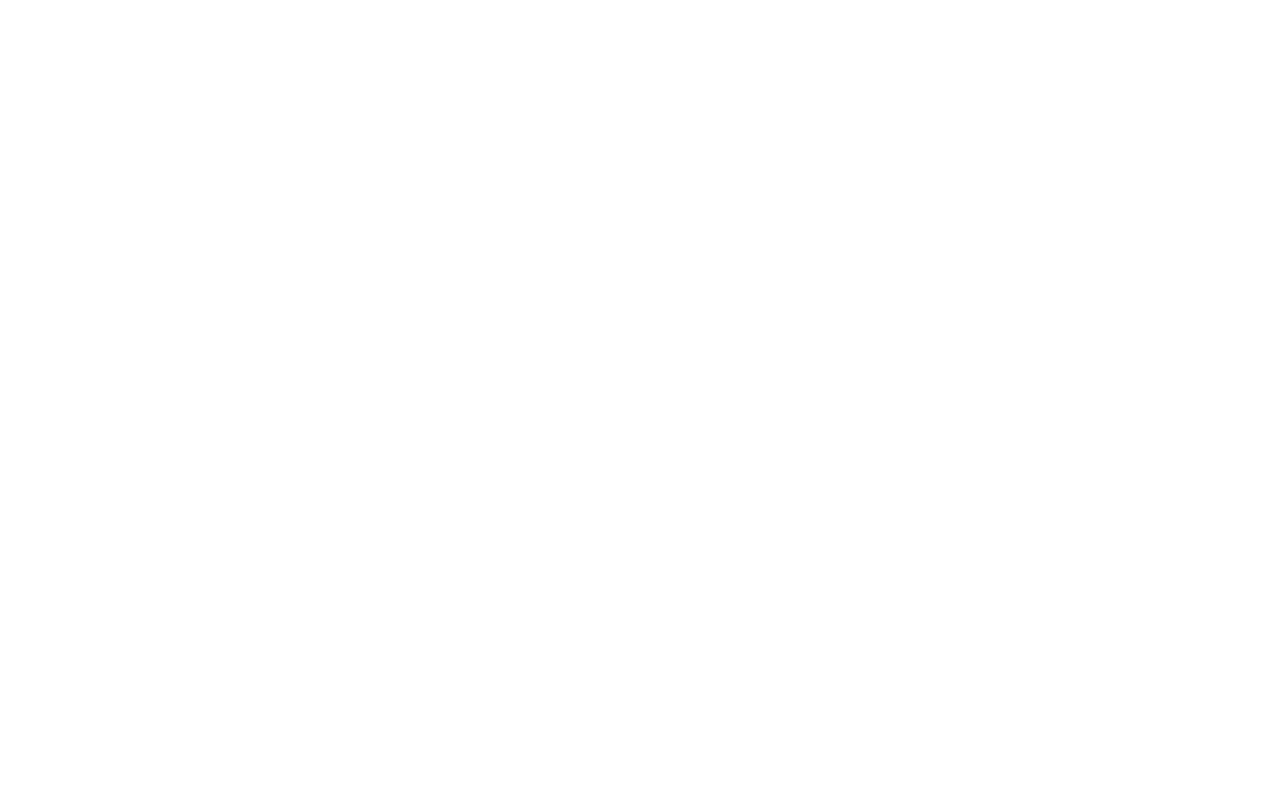
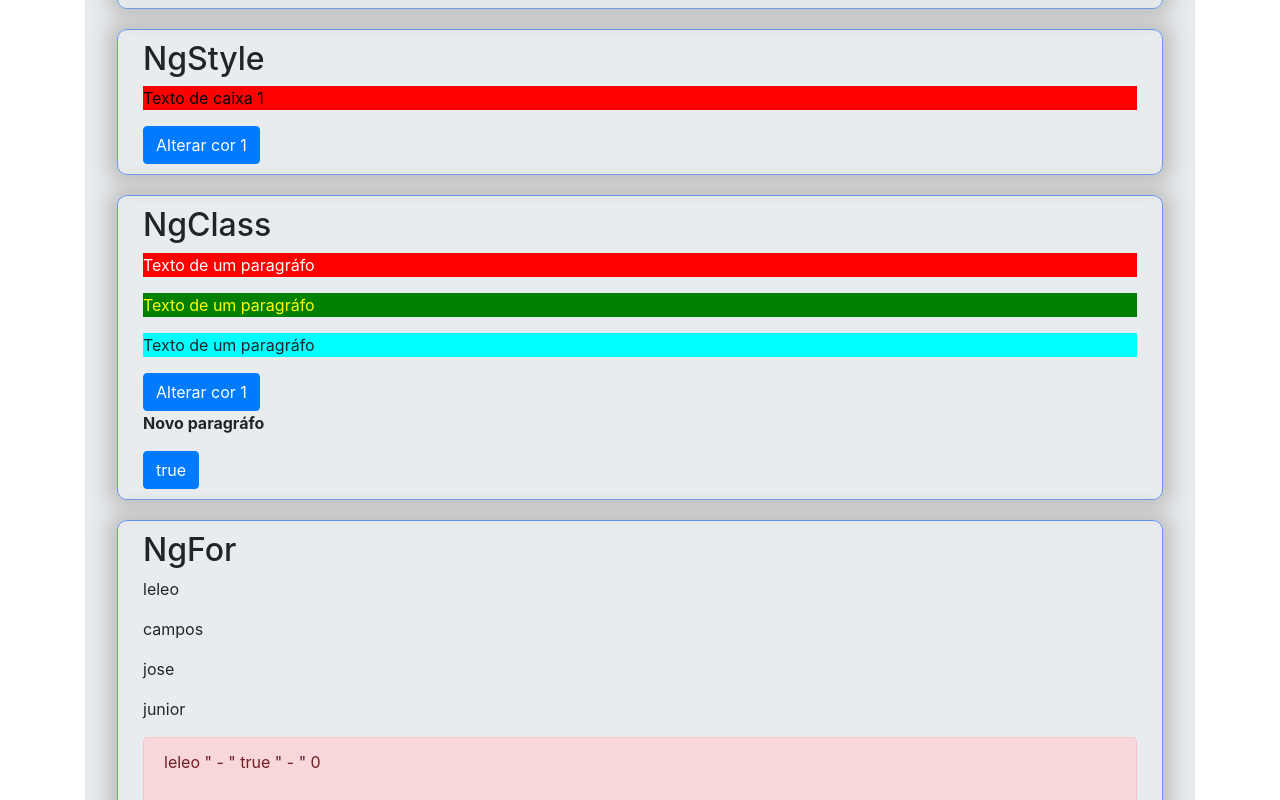
Before and after one commit to leleomaster/Curso_Joao_Ribeiro_Angular_4, an Angular app in the folder primeroProjetoAngular/: page / in a window 1280 px wide. Shown: the part 1400-2200 px from the top of the page. Before the commit the page ends 990 px from the top, so only its background shows below. Built offline with nearby package versions, Linux system fonts and the light colour scheme.

Commit message:
Aprendendo a directives ngClass, ngStyle, ngFor

```diff
--- a/primeroProjetoAngular/src/app/app.component.html
+++ b/primeroProjetoAngular/src/app/app.component.html
@@ -31,3 +31,6 @@
 <app-data-binding-event>
 
 </app-data-binding-event>
+
+<app-introducao-directives></app-introducao-directives>
+<app-directives-ng-style></app-directives-ng-style>
--- a/primeroProjetoAngular/src/app/app.module.ts
+++ b/primeroProjetoAngular/src/app/app.module.ts
@@ -15,6 +15,8 @@
 import { DataBindingExercicioComponent } from './data-binding-exercicio/data-binding-exercicio.component';
 import { DataBindingEventComponent } from './data-binding-event/data-binding-event.component';
 import { FormsModule } from '@angular/forms';
+import { IntroducaoDirectivesComponent } from './introducao-directives/introducao-directives.component';
+import { DirectivesNgStyleComponent } from './directives-ng-style/directives-ng-style.component';
 
 @NgModule({
   declarations: [
@@ -29,7 +31,9 @@
     InterpolationComponent,
     DataBindPropertyComponent,
     DataBindingExercicioComponent,
-    DataBindingEventComponent
+    DataBindingEventComponent,
+    IntroducaoDirectivesComponent,
+    DirectivesNgStyleComponent
   ],
   imports: [
     BrowserModule,
--- /dev/null
+++ b/primeroProjetoAngular/src/app/directives-ng-style/directives-ng-style.component.css
@@ -0,0 +1,9 @@
+.ativo{
+    opacity: 1;
+    font-weight: bold;
+}
+
+.inativo{
+    opacity: .2;
+
+}
--- /dev/null
+++ b/primeroProjetoAngular/src/app/directives-ng-style/directives-ng-style.component.html
@@ -0,0 +1,70 @@
+<div class="format-panel-default">
+  <div class="container">
+    <h2>NgStyle</h2>
+    <div class="panel panel-default">
+
+      <div [ngStyle]="{'color':'black', backgroundColor: cor}">
+        <p>Texto de caixa 1</p>
+      </div>
+
+      <button (click)="btn_Click()" class="btn btn-primary">Alterar cor 1</button>
+
+    </div>
+  </div>
+</div>
+
+<div class="format-panel-default">
+    <div class="container">
+      <h2>NgClass</h2>
+      <div class="panel panel-default">
+
+        <div [ngStyle]="{'color':'white', backgroundColor: 'red'}">
+          <p>Texto de um paragráfo</p>
+        </div>
+
+        <div [ngStyle]="{'color':'yellow', backgroundColor: 'green'}">
+          <p>Texto de um paragráfo</p>
+        </div>
+
+        <div [ngStyle]="AlterarEstilo()">
+          <p>Texto de um paragráfo</p>
+        </div>
+        <button (click)="btn_Click()" class="btn btn-primary">Alterar cor 1</button>
+
+        <!--NgClass-->
+        <p [ngClass]="{ativo: status === true, inativo: status === false}">Novo paragráfo</p>
+        <button (click)="Altenar()" class="btn btn-primary">{{ status }}</button>
+
+      </div>
+    </div>
+  </div>
+
+
+<div class="format-panel-default">
+    <div class="container">
+      <h2>NgFor</h2>
+      <div class="panel panel-default">
+
+          <p *ngFor="let nome of GetListaNomes()">
+            {{nome}}
+          </p>
+
+          <div
+          *ngFor="let nome of GetListaNomes(); let indice = index"
+          [ngClass]="(indice % 2 == 0) ? 'alert alert-danger' : 'alert alert-success'"
+          >
+          <p>
+              {{nome}} " - " {{ indice % 2 == 0 }} " - " {{ indice }}
+
+            </p>
+          </div>
+
+          <p *ngFor="let nome of GetListaNomes(); let indice = index">
+            {{indice}}
+          </p>
+
+        <button (click)="Altenar()" class="btn btn-primary">{{ status }}</button>
+
+      </div>
+    </div>
+  </div>
--- /dev/null
+++ b/primeroProjetoAngular/src/app/directives-ng-style/directives-ng-style.component.ts
@@ -0,0 +1,43 @@
+import { Component } from '@angular/core';
+
+@Component({
+  selector: 'app-directives-ng-style',
+  templateUrl: './directives-ng-style.component.html',
+  styleUrls: ['./directives-ng-style.component.css']
+})
+export class DirectivesNgStyleComponent {
+
+  valor: boolean = false;
+  cor: string = "red";
+  status: boolean = true;
+
+  btn_Click() {
+    if (this.valor) {
+      this.cor = "blue";
+      this.valor = false;
+    } else {
+      this.cor = "green";
+      this.valor = true;
+    }
+  }
+
+  AlterarEstilo() {
+    return {
+      backgroundColor: 'cyan'
+    }
+  }
+
+  Altenar() {
+    if (this.status) {
+      this.status = false;
+    } else {
+      this.status = true;
+    }
+  }
+
+  listaNomes: string[];
+
+  GetListaNomes() {
+    return ["leleo", "campos", "jose", "junior"];
+  }
+}
--- a/primeroProjetoAngular/src/styles.css
+++ b/primeroProjetoAngular/src/styles.css
@@ -1 +1,9 @@
 /* You can add global styles to this file, and also import other style files */
+
+.format-panel-default{
+    border: 1px solid cornflowerblue;
+    margin: 20px 0;
+    padding: 10px;
+    border-radius: 10px;
+    box-shadow: 0px 0px 20px 10px  silver;
+}
```
Also changed, not shown: 1 other file (tests, documents, lock files or other folders).
